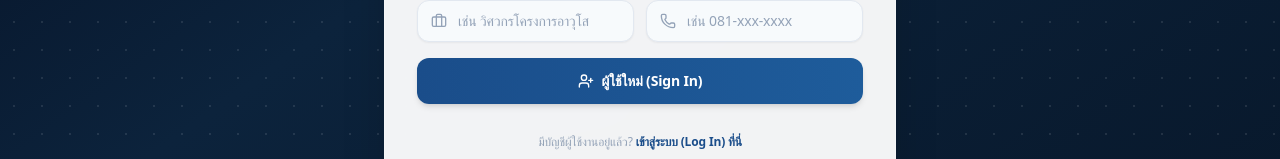
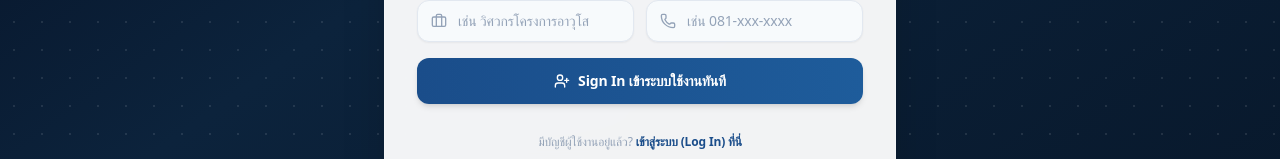
Before and after one commit to pattanunptnnn/cs-checklist, a Next.js app: page /login in a window 1280 px wide. Both pictures are taken after a click on the button "ผู้ใช้ใหม่ (Sign In)". Shown: the part 664-823 px from the top of the page. Built offline with nearby package versions, Linux system fonts and the light colour scheme; a web font is replaced by a local one.

Commit message:
style: update sign in button to 'Sign In เข้าระบบใช้งานทันที'

```diff
--- a/src/app/login/page.tsx
+++ b/src/app/login/page.tsx
@@ -498,7 +498,7 @@ export default function LoginPage() {
                 className="w-full btn-primary min-h-[46px] text-sm font-bold flex items-center justify-center gap-2 mt-4 shadow-md cursor-pointer disabled:opacity-50"
               >
                 <UserPlus className="w-4 h-4" />
-                <span>{isSubmitting ? "กำลังสร้างบัญชี..." : "ผู้ใช้ใหม่ (Sign In)"}</span>
+                <span>{isSubmitting ? "กำลังสร้างบัญชี..." : "Sign In เข้าระบบใช้งานทันที"}</span>
               </button>
 
               {/* ลิงก์สลับไปเข้าสู่ระบบ */}
```
